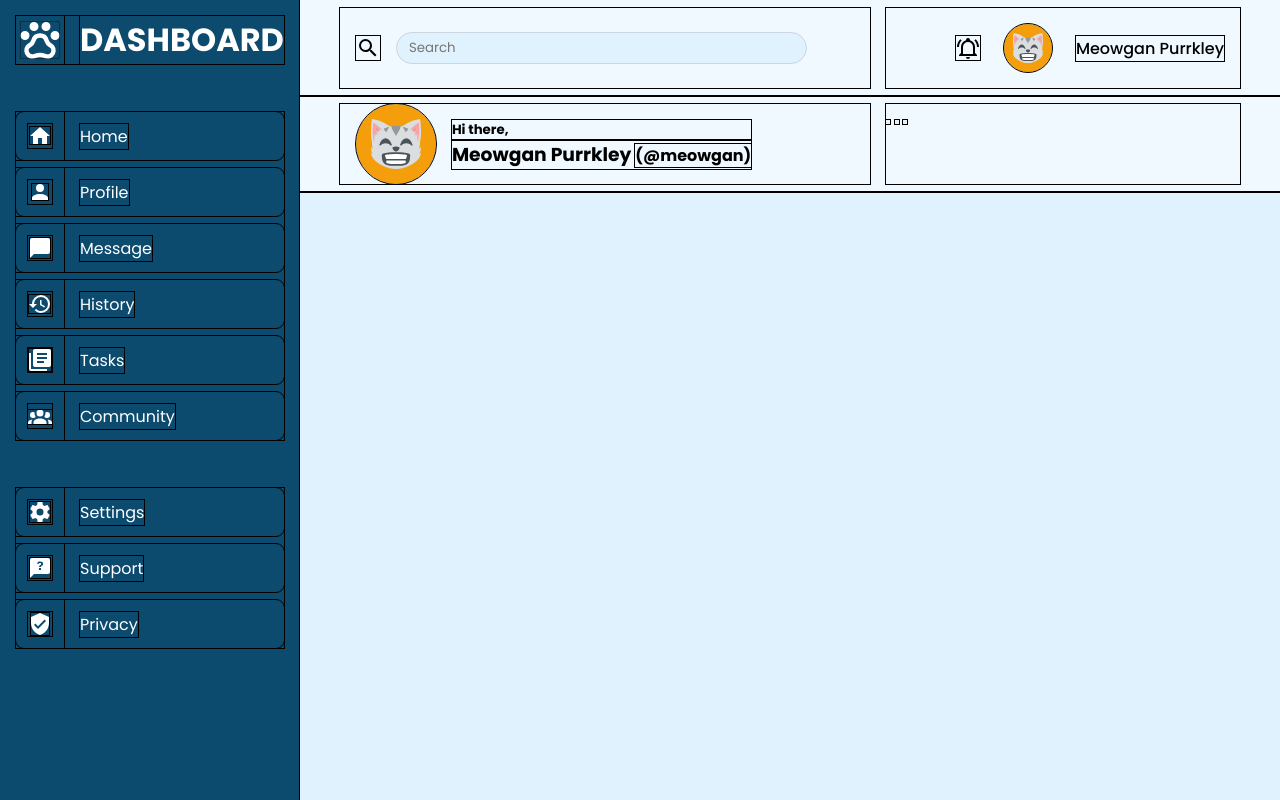
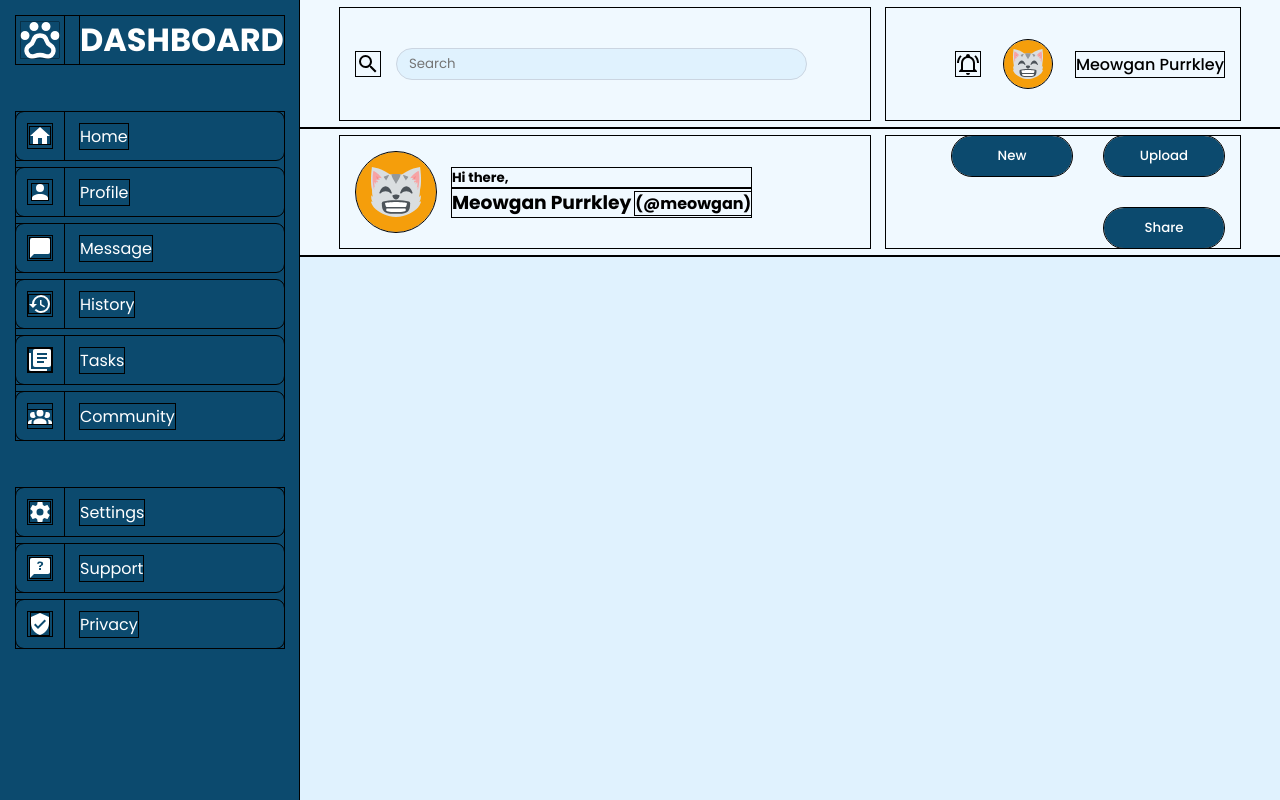
Before and after one commit to meioseii/admin-dashboard, a plain HTML site: page index.html in a window 1280 px wide. Drawn offline with Linux system fonts and the light colour scheme.

Commit message:
action buttons added on the bottom right header

```diff
--- a/index.html
+++ b/index.html
@@ -106,9 +106,9 @@
                 </div>
 
                 <div class="actions">
-                    <button></button>
-                    <button></button>
-                    <button></button>
+                    <button>New</button>
+                    <button>Upload</button>
+                    <button>Share</button>
                 </div>
             </div>
         </div>
--- a/style.css
+++ b/style.css
@@ -171,6 +171,25 @@ body {
     color: #000000;
 }
 
+.header .bottom-header .actions {
+    display: flex;
+    justify-content: flex-end;
+    align-items: center;
+    flex-wrap: wrap;
+    gap: 2rem;
+    padding-right: 1rem;
+}
+
+.header .bottom-header .actions button {
+    background-color: var(--accent);
+    border: none;
+    height: 2.5rem;
+    width: 7.5rem;
+    border-radius: 1.5rem;
+    font-weight: 500;
+}
+
+
 .main {
     background-color: var(--primary-color);
 }
```
